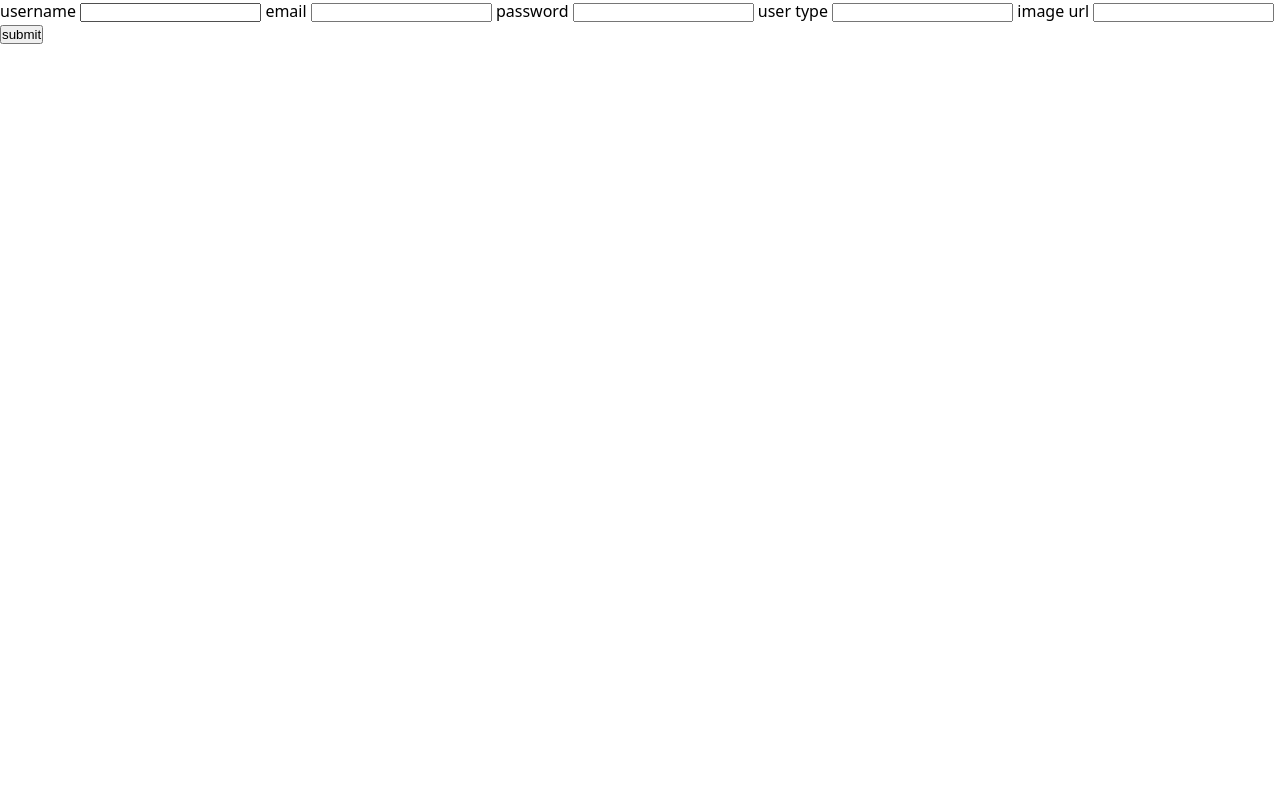
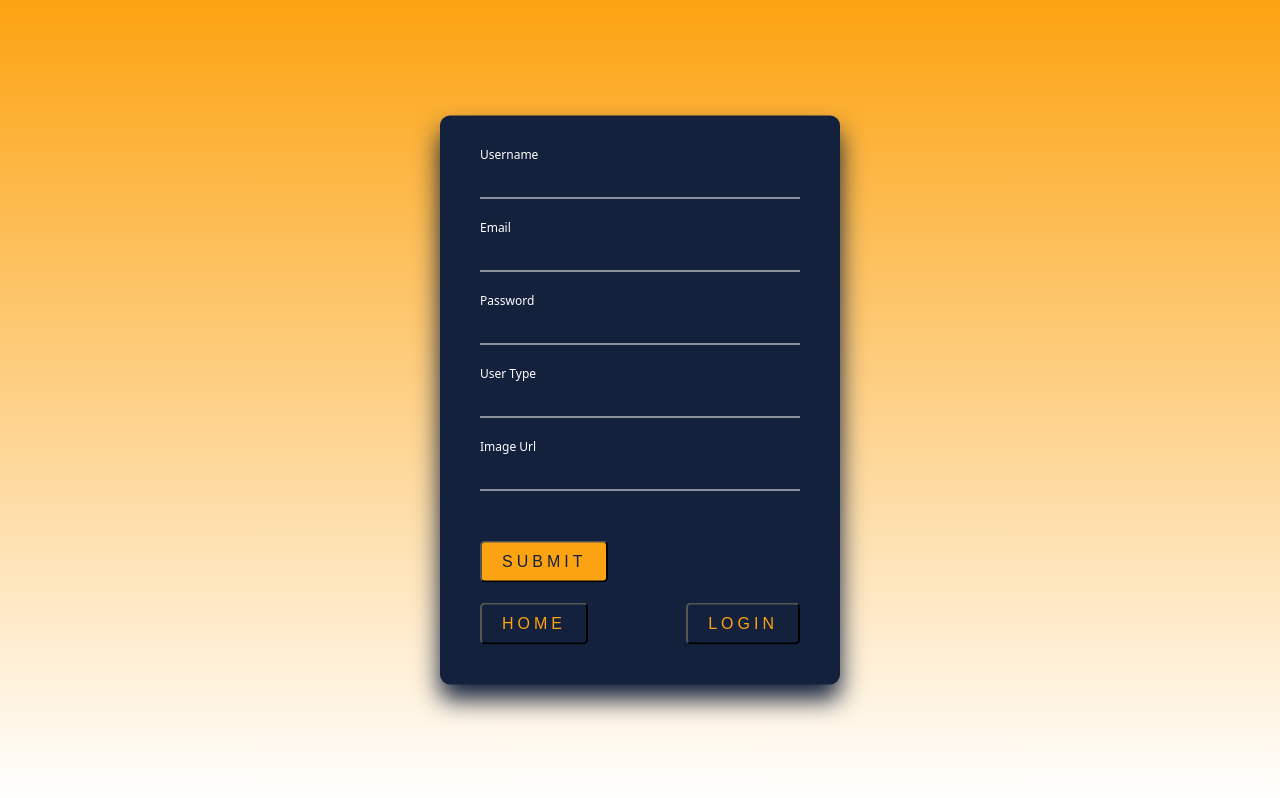
Before and after one commit to CA-G12/team3-bookStore, a website: page public/pages/signup.html in a window 1280 px wide. Drawn offline with Linux system fonts and the light colour scheme.

Commit message:
create singup page and style relates #23

```diff
--- a/public/pages/signup.html
+++ b/public/pages/signup.html
@@ -1,44 +1,59 @@
 <!DOCTYPE html>
 <html lang="en">
-
   <head>
-    <meta charset="UTF-8">
-    <meta http-equiv="X-UA-Compatible" content="IE=edge">
-    <meta name="viewport" content="width=device-width, initial-scale=1.0">
-    <link rel="stylesheet" href="https://cdnjs.cloudflare.com/ajax/libs/font-awesome/6.1.2/css/all.min.css"
+    <meta charset="UTF-8" />
+    <meta http-equiv="X-UA-Compatible" content="IE=edge" />
+    <meta name="viewport" content="width=device-width, initial-scale=1.0" />
+    <link
+      rel="stylesheet"
+      href="https://cdnjs.cloudflare.com/ajax/libs/font-awesome/6.1.2/css/all.min.css"
       integrity="sha512-1sCRPdkRXhBV2PBLUdRb4tMg1w2YPf37qatUFeS7zlBy7jJI8Lf4VHwWfZZfpXtYSLy85pkm9GaYVYMfw5BC1A=="
-        crossorigin="anonymous" referrerpolicy="no-referrer" />
-    <link rel="stylesheet" href="../style/main.css">
+      crossorigin="anonymous"
+      referrerpolicy="no-referrer"
+    />
+    <link rel="stylesheet" href="../style/singUp.css" />
+    <link rel="stylesheet" href="../style/main.css" />
     <title>signup</title>
   </head>
 
   <body>
-
+    <div class="login-box">
       <form action="/addUser" method="post">
-        <label for="username">
-            username
-            <input type="text" id="username" name="username" >
-        </label>
-        <label for="email">
-            email
-            <input type="email" id="email" name="email" >
-        </label>
-        <label for="password">
-            password
-            <input type="password" id="password" name="password" >
-        </label>
-        <label for="userType">
-            user type
-            <input type="text" id="userType" name="usertype" >
-        </label>
-        <label for="image">
-            image url
-            <input type="text" id="image" name="imgurl" >
-        </label>
-        <button type="submit" >submit</button>
+        <div class="user-box">
+          <input type="text" id="username" name="username" />
+          <label>Username</label>
+        </div>
+        <div class="user-box">
+          <input type="email" name="email" autocomplete="off"/>
+          <label>Email</label>
+        </div>
+        <div class="user-box">
+          <input type="password" id="password" name="password" />
+          <label>Password</label>
+        </div>
+        <div class="user-box">
+          <input type="text" id="userType" name="usertype" />
+          <label>User Type</label>
+        </div>
+        <div class="user-box">
+          <input type="text" id="image" name="imgurl" />
+          <label>Image Url</label>
+        </div>
+        <button type="submit" class="submit">Submit</button>
+        <br />
     </form>
+    <form>
+        <div class="home_login">
+            <a href="../index.html">
+                <button  class="home_loginbnt">Home</button>
+            </a>
+            <a href="./login.html">
+            <button  class="home_loginbnt">Login</button>
+        </a>
+        </div>
+    </form>
+    </div>
     <script src="../js/clientSideValidation.js"></script>
     <script src="../js/dom.js"></script>
   </body>
-
 </html>
--- /dev/null
+++ b/public/style/singUp.css
@@ -0,0 +1,208 @@
+:root{
+    --backgroundColor:#ffffff;
+    --navColor:#e5e5e5;
+    --secColor:#fca311;
+    --thirdColor:#14213d;
+}
+
+
+html {
+    height: 100%;
+  }
+  body {
+    margin: 0;
+    padding: 0;
+    font-family: sans-serif;
+    background: linear-gradient(var(--secColor),var(--backgroundColor));
+  }
+
+  .login-box {
+    position: absolute;
+    top: 50%;
+    left: 50%;
+    width: 400px;
+    padding: 40px;
+    transform: translate(-50%, -50%);
+    background: var(--thirdColor);
+    box-sizing: border-box;
+    box-shadow: 0 15px 25px var(--thirdColor);
+    border-radius: 10px;
+  }
+
+  .login-box h2 {
+    margin: 0 0 30px;
+    padding: 0;
+    color: #fff;
+    text-align: center;
+  }
+
+  .login-box .user-box {
+    position: relative;
+  }
+
+  .login-box .user-box input {
+    width: 100%;
+    padding: 12px;
+    font-size: 16px;
+    color: #fff;
+    margin-bottom: 30px;
+    border: none;
+    border-bottom: 1px solid #fff;
+    outline: none;
+    background-color: var(--thirdColor) !important;
+
+  }
+  .login-box .user-box label {
+    background-color: var(--thirdColor);
+    position: absolute;
+    top: 0;
+    left: 0;
+    padding: 10px 0;
+    font-size: 16px;
+    color: #fff;
+    pointer-events: none;
+    transition: 0.5s;
+  }
+  .login-box .user-box input:valid ~ label,
+  .login-box .user-box input:invalid ~ label,
+  .login-box .user-box input:focus ~ label{
+    background-color: var(--thirdColor);
+    top: -20px;
+    font-size: 12px;
+    left: 0;
+    color: var(--backgroundColor);
+  }
+
+  .login-box form .submit {
+    border-radius: 5px;
+    position: relative;
+    display: inline-block;
+    padding: 10px 20px;
+    color: var(--thirdColor);
+    font-size: 16px;
+    text-decoration: none;
+    text-transform: uppercase;
+    overflow: hidden;
+    transition: 0.5s;
+    margin-top: 20px;
+    letter-spacing: 4px;
+    background-color: var(--secColor);
+  }
+
+  .login-box .submit:hover {
+    border-radius: 20px;
+    background: var(--thirdColor);
+    color: var(--navColor);
+    border-radius: 5px;
+    box-shadow: 0 0 5px var(--backgroundColor), 0 0 10px var(--secColor), 0 0 10px var(--backgroundColor),
+      0 0 15px var(--secColor);
+      cursor: pointer ;
+  }
+
+  .login-box .submit span {
+    position: absolute;
+    display: block;
+  }
+
+  .login-box .submit span:nth-child(1) {
+    top: 0;
+    left: -100%;
+    width: 100%;
+    height: 2px;
+    background: linear-gradient(90deg, transparent, #03e9f4);
+    animation: btn-anim1 1s linear infinite;
+  }
+
+  @keyframes btn-anim1 {
+    0% {
+      left: -100%;
+    }
+    50%,
+    100% {
+      left: 100%;
+    }
+  }
+
+  .login-box .submit span:nth-child(2) {
+    top: -100%;
+    right: 0;
+    width: 2px;
+    height: 100%;
+    background: linear-gradient(180deg, transparent, #03e9f4);
+    animation: btn-anim2 1s linear infinite;
+    animation-delay: 0.25s;
+  }
+
+  @keyframes btn-anim2 {
+    0% {
+      top: -100%;
+    }
+    50%,
+    100% {
+      top: 100%;
+    }
+  }
+
+  .login-box .submit span:nth-child(3) {
+    bottom: 0;
+    right: -100%;
+    width: 100%;
+    height: 2px;
+    background: linear-gradient(270deg, transparent, var(--backgroundColor));
+    animation: btn-anim3 1s linear infinite;
+    animation-delay: 0.5s;
+  }
+
+  @keyframes btn-anim3 {
+    0% {
+      right: -100%;
+    }
+    50%,
+    100% {
+      right: 100%;
+    }
+  }
+
+  .login-box .submit span:nth-child(4) {
+    bottom: -100%;
+    left: 0;
+    width: 2px;
+    height: 100%;
+    background: linear-gradient(360deg, transparent, #03e9f4);
+    animation: btn-anim4 1s linear infinite;
+    animation-delay: 0.75s;
+  }
+
+  @keyframes btn-anim4 {
+    0% {
+      bottom: -100%;
+    }
+    50%,
+    100% {
+      bottom: 100%;
+    }
+  }
+  .home_login{
+    display: flex;
+    justify-content: center;
+    justify-content: space-between;
+  }
+
+
+  .login-box form .home_loginbnt {
+    border-radius: 5px;
+    position: relative;
+    display: inline-block;
+    padding: 10px 20px;
+    color: var(--secColor);
+    background-color: var(--thirdColor);
+    font-size: 16px;
+    text-decoration: none;
+    text-transform: uppercase;
+    overflow: hidden;
+    transition: 0.5s;
+    margin-top: 20px;
+    letter-spacing: 4px;
+    cursor: pointer;
+
+  }
```
Lines whose indentation alone changed are shown as unchanged.
